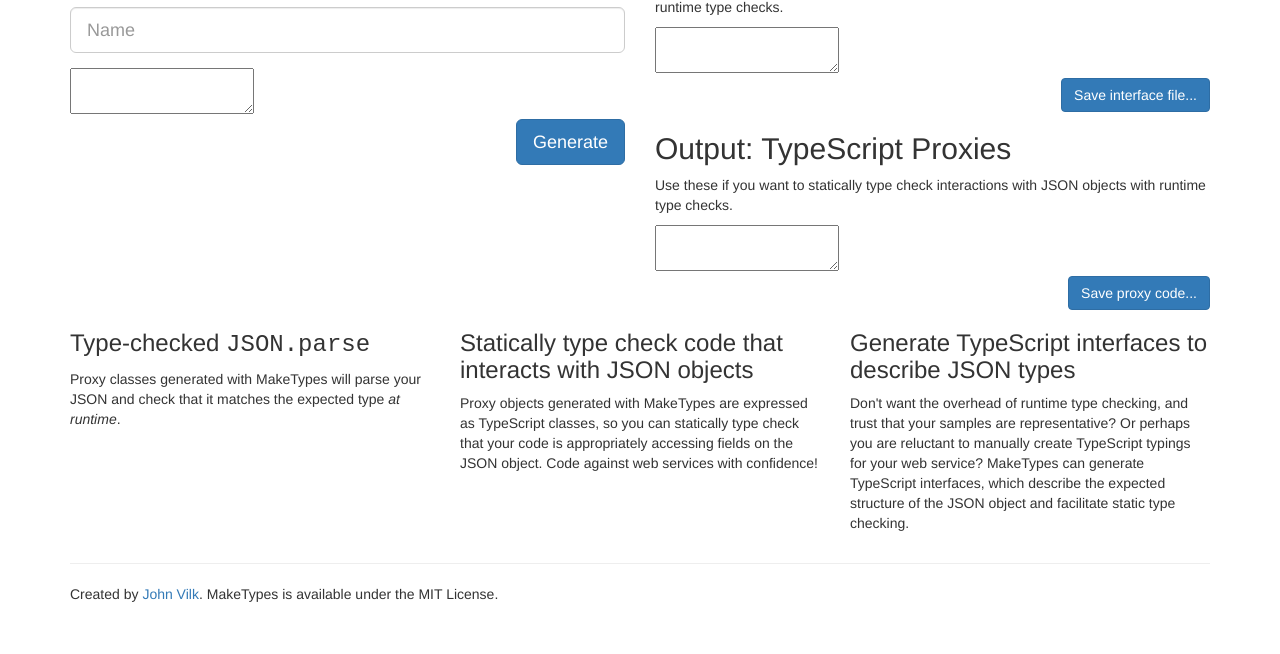
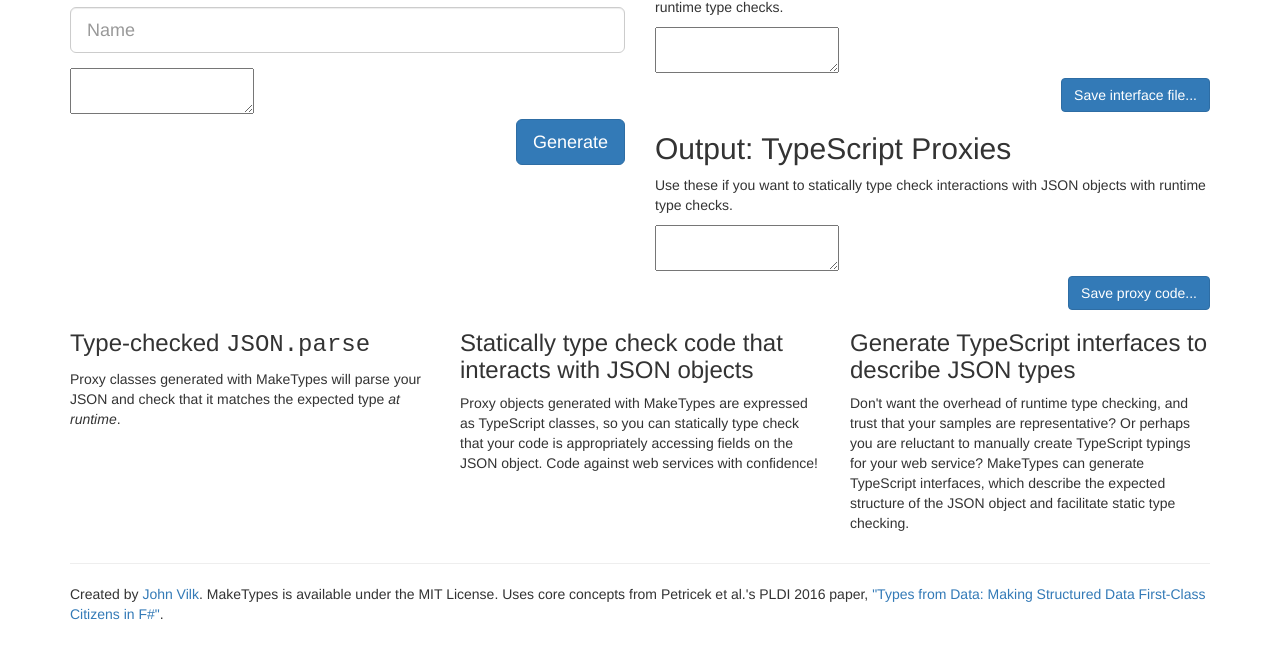
Before and after one commit to jvilk/MakeTypes, a website built with webpack: page index.html in a window 1280 px wide. Shown: the part 606-1260 px from the top of the page. Built offline with nearby package versions, Linux system fonts and the light colour scheme.

Commit message:
Give credit where it is due!

```diff
--- a/index.html
+++ b/index.html
@@ -132,7 +132,7 @@
       <hr>
 
       <footer>
-        <p>Created by <a href="https://jvilk.com/">John Vilk</a>. MakeTypes is available under the MIT License.</p>
+        <p>Created by <a href="https://jvilk.com/">John Vilk</a>. MakeTypes is available under the MIT License. Uses core concepts from Petricek et al.'s PLDI 2016 paper, <a href="https://dl.acm.org/citation.cfm?id=2908115">"Types from Data: Making Structured Data First-Class Citizens in F#"</a>.</p>
       </footer>
     </div>
 
```
